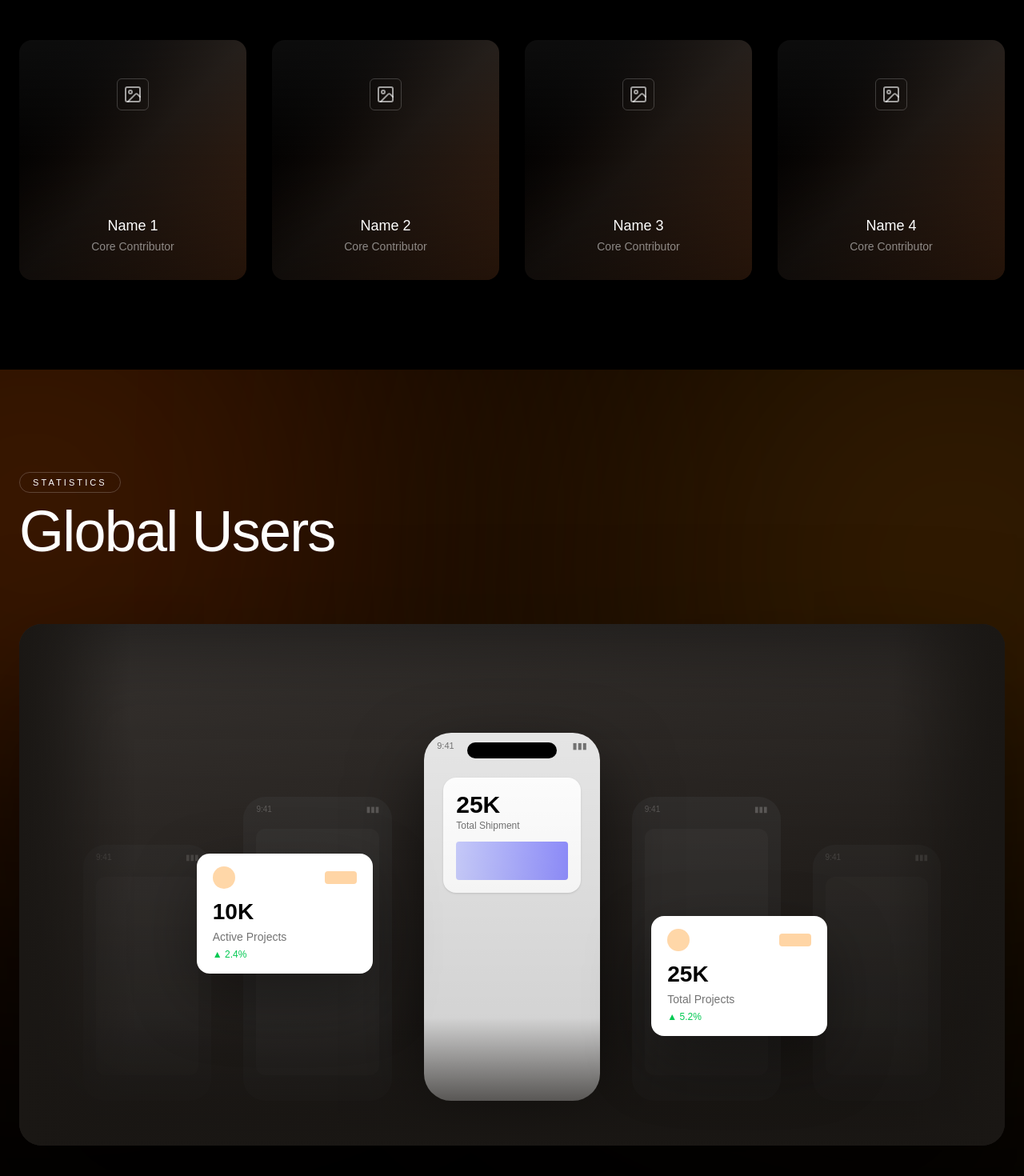
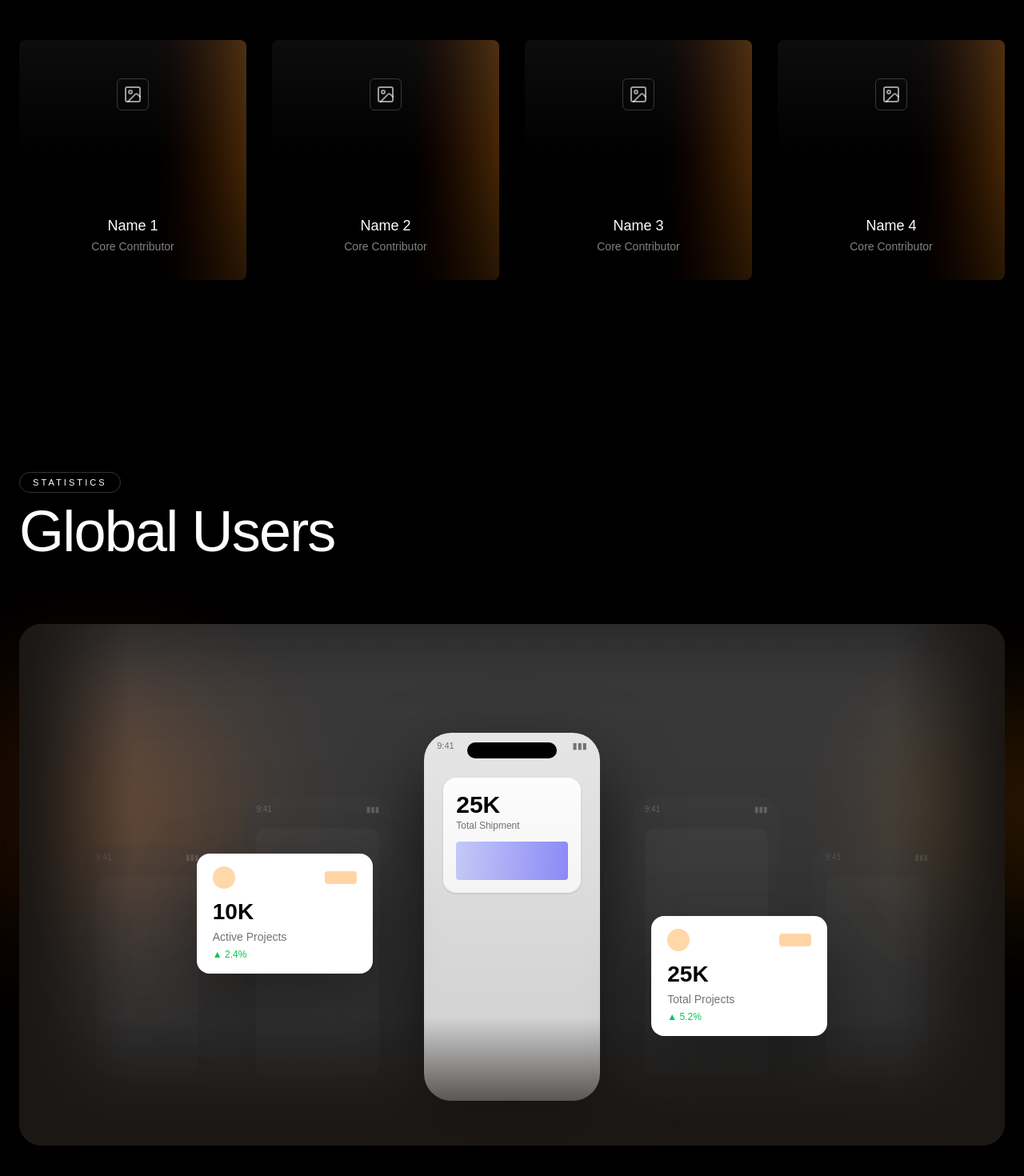
Before and after one commit to Anish-2005/ScaffoldGen, a Next.js app: page / in a window 1280 px wide. Shown: the part 2516-3986 px from the top of the page at 80% size. Built offline with nearby package versions, Linux system fonts and the light colour scheme.

Commit message:
Update UI styles and rename project to scaffoldgen
Refined visual styles for GlobalUsersSection and MajorContributors components, adjusting backgrounds, glows, and border radii for improved appearance.

```diff
--- a/app/components/GlobalUsersSection.tsx
+++ b/app/components/GlobalUsersSection.tsx
@@ -27,8 +27,8 @@ export default function GlobalUsersSection() {
 
       {/* ORANGE EDGE GLOWS (EXACT) */}
       <div className="pointer-events-none absolute inset-0">
-        <div className="absolute -left-[320px] top-[-180px] h-[720px] w-[720px] rounded-full bg-orange-500/45 blur-[260px]" />
-        <div className="absolute -right-[300px] top-[-140px] h-[760px] w-[760px] rounded-full bg-orange-400/40 blur-[280px]" />
+        <div className="absolute left-0 top-1/2 -translate-y-1/2 h-[260px] w-[260px] rounded-full bg-orange-500/35 blur-[100px]" />
+        <div className="absolute -right-[80px] top-1/2 -translate-y-1/2 h-[220px] w-[220px] rounded-full bg-orange-400/30 blur-[80px]" />
       </div>
 
       {/* HEADER */}
@@ -53,10 +53,8 @@ export default function GlobalUsersSection() {
       rounded-[28px]
       px-20
       py-24
-      bg-gradient-to-br
-      from-[#2d2926]
-      via-[#24201d]
-      to-[#1a1714]
+      bg-white/20
+      backdrop-blur-xl
       shadow-[0_90px_180px_rgba(0,0,0,0.75)]
     "
   >
--- a/app/components/MajorContributors.tsx
+++ b/app/components/MajorContributors.tsx
@@ -28,11 +28,11 @@ export default function MajorContributors() {
                 group
                 relative
                 h-[300px]
-                rounded-2xl
-                bg-gradient-to-br
+                rounded-lg
+                bg-gradient-to-r
                 from-black
-                via-[#1a1410]
-                to-[#3a1f0e]
+                via-black
+                to-yellow-900/60
                 p-6
                 transition-all
                 duration-500
@@ -43,7 +43,7 @@ export default function MajorContributors() {
               "
             >
               {/* Subtle inner sheen */}
-              <div className="pointer-events-none absolute inset-0 rounded-2xl bg-gradient-to-b from-white/5 via-transparent to-black/40" />
+              <div className="pointer-events-none absolute inset-0 rounded-lg bg-gradient-to-b from-white/5 via-transparent to-black/40" />
 
               {/* Content */}
               <div className="relative z-10 flex h-full flex-col items-center">
--- a/package.json
+++ b/package.json
@@ -1,5 +1,5 @@
 {
-  "name": "my-v0-project",
+  "name": "scaffoldgen",
   "version": "0.1.0",
   "private": true,
   "scripts": {
```
Also changed, not shown: 1 other file (tests, documents, lock files or other folders).
